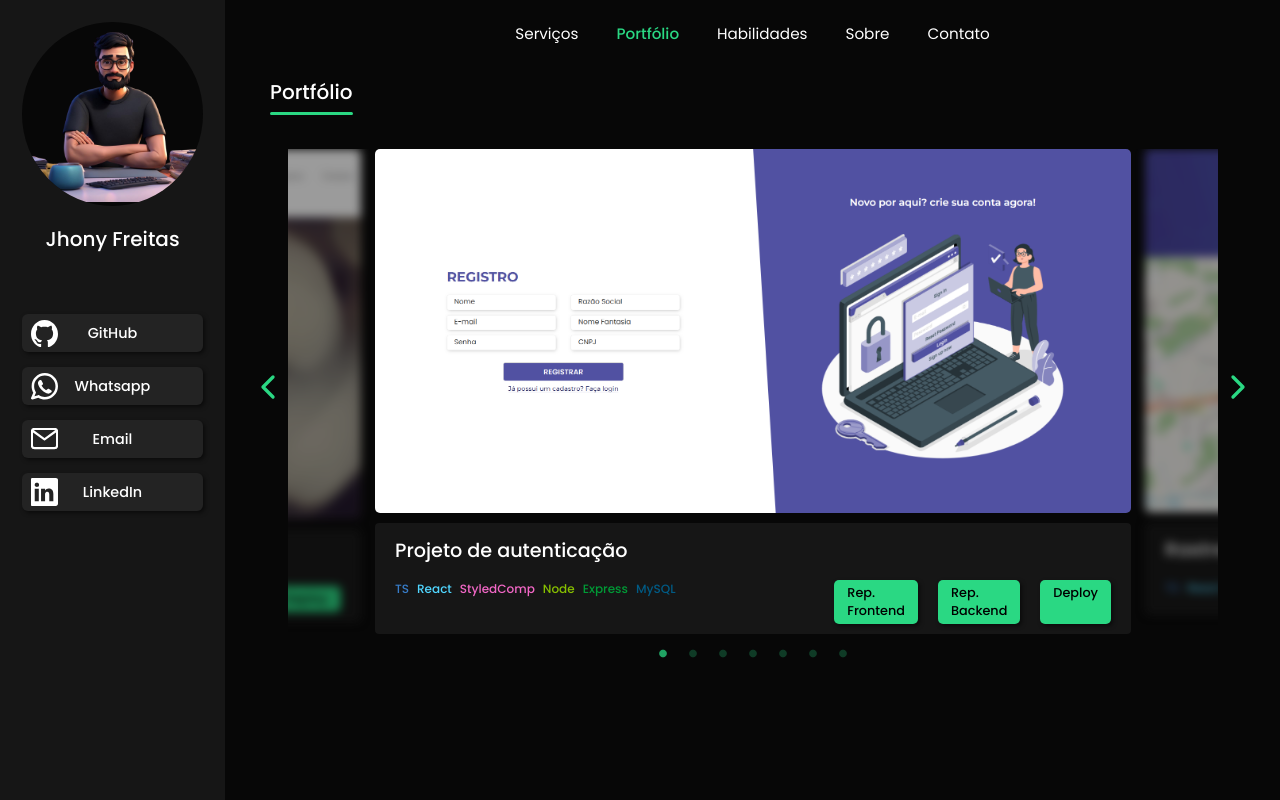
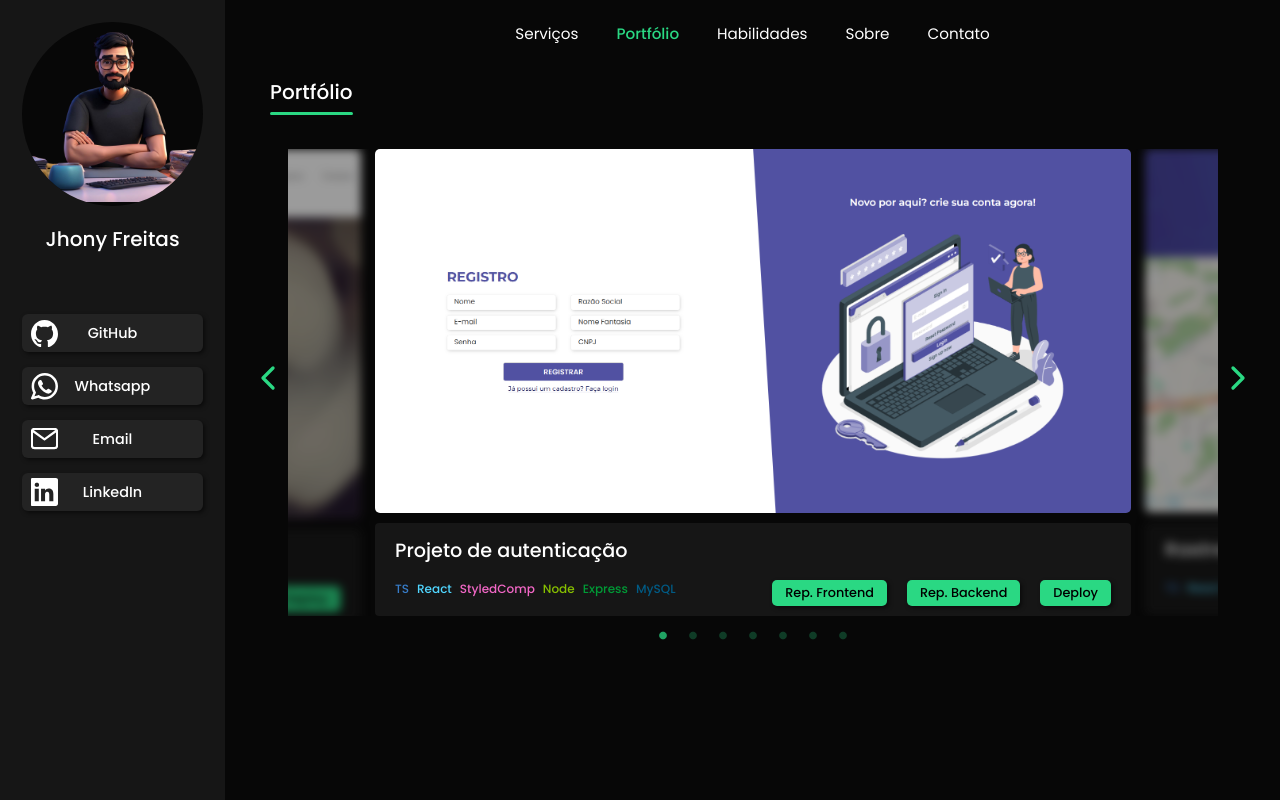
Before and after one commit to setDevJohn/portfolio, a React (Vite) app: page /portfolio in a window 1280 px wide. Built offline with nearby package versions, Linux system fonts and the light colour scheme.

Commit message:
fix; Adjust styles

```diff
--- a/src/pages/Portfolio/styles.ts
+++ b/src/pages/Portfolio/styles.ts
@@ -121,6 +121,8 @@ export const CardTitle = styled.p`
 export const CardFooter = styled.div`
   display: flex;
   justify-content: space-between;
+  flex-wrap: wrap;
+  gap: 5px;
   width: 100%;
 
   @media (${sizes.mobile}) {
@@ -132,7 +134,6 @@ export const CardFooter = styled.div`
 export const SkillList = styled.ul`
   display: flex;
   gap: 8px;
-  width: 100%;
 `;
 export const Skill = styled.li<SkillProps>`
   font-size: 1.5rem;
@@ -142,6 +143,7 @@ export const Skill = styled.li<SkillProps>`
 export const ButtonContainer = styled.div`
   display: flex;
   gap: 20px;
+  margin-left: auto;
 `;
 export const PageButton = styled.a`
   display: flex;
```
